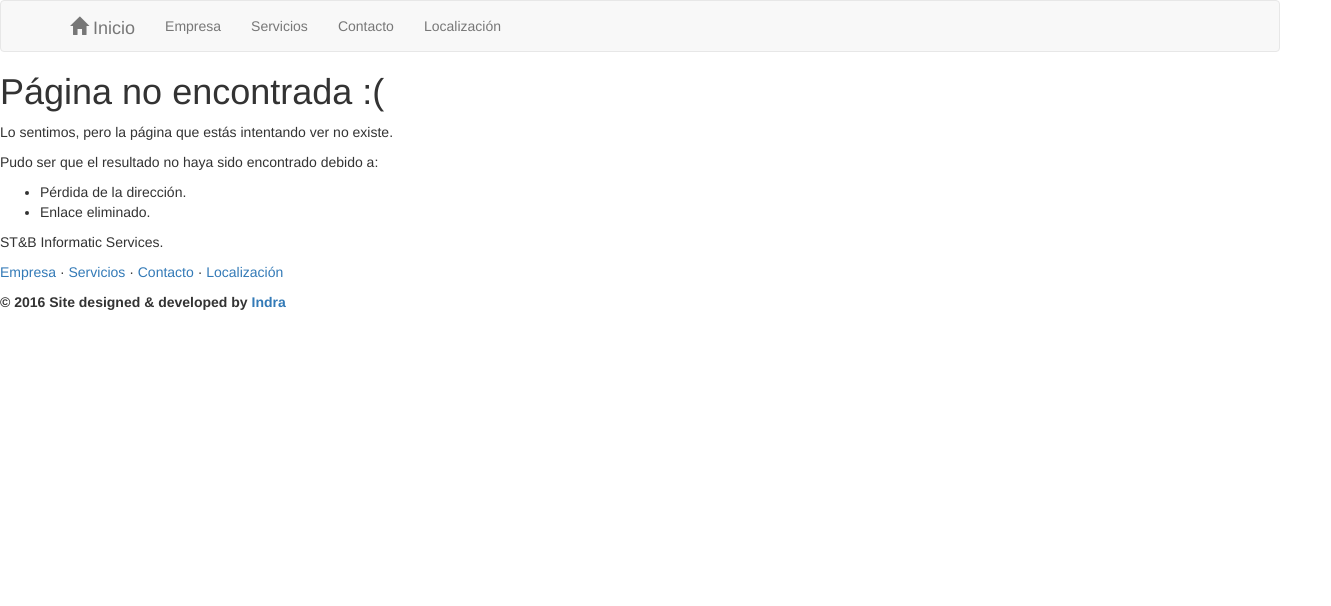
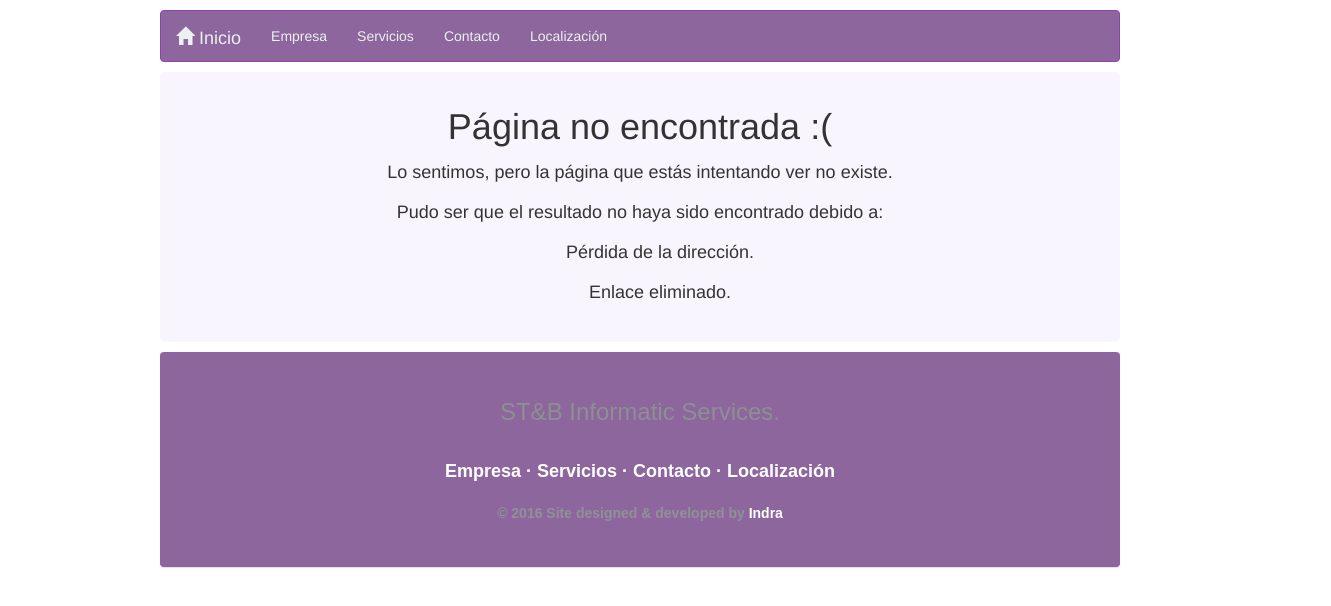
Before and after one commit to 13sergy/prototipoAngularJS, a website: page app/404.html in a window 1280 px wide. Shown: the whole page, 1331 px wide, since content can reach past the window. Drawn offline with nearby package versions, Linux system fonts and the light colour scheme; some packages are replaced by stand-ins of ours; files that its build step writes are made by us from their sources; a script that the page names is missing.

Commit message:
Actualizada la pagina 404.html

```diff
--- a/app/404.html
+++ b/app/404.html
@@ -3,7 +3,6 @@
   <head>
       <title>ST&amp;B</title>
     <meta charset="utf-8">
-<!--    <title>Scaffolding Page</title>-->
     <meta name="description" content="">
     <meta name="viewport" content="width=device-width">
 
@@ -14,7 +13,7 @@
     <!-- endbower -->
     <!-- endbuild -->
     <!-- build:css(.tmp) styles/main.css -->
-    <link rel="stylesheet" href="styles/archivo_generado.css">
+    <link rel="stylesheet" href="styles/myCss.css">
 <!--      <link href=”styles/movil.css” rel=”stylesheet” type=”text/css” media=”handheld, only screen and (max-device-width: 480px)” />-->
       <meta name="viewport" content="width=device-width, user-scalable=no, initial-scale=1.0, maximum-scale=1.0, minimum-scale=1.0">
     <!-- endbuild -->
@@ -55,16 +54,12 @@
             <!--CONTENIDO DE LA PAGINA DE ERROR-->
         <div class="capaBase">
             <div class="centrarContenido">
-            <h1>Página no encontrada <span>:(</span></h1>
-            <p>Lo sentimos, pero la página que estás intentando ver no existe.</p>
-            <p>Pudo ser que el resultado no haya sido encontrado debido a:</p>
-            <ul>
-                <li>Pérdida de la dirección.</li>
-                <li>Enlace eliminado.</li>
-            </ul>
-
+              <h1>Página no encontrada <span>:(</span></h1>
+              <p>Lo sentimos, pero la página que estás intentando ver no existe.</p>
+              <p>Pudo ser que el resultado no haya sido encontrado debido a:</p>
+              <ul>Pérdida de la dirección.</ul>
+              <ul>Enlace eliminado.</ul>
             </div>
-
         </div>
 
 
```
Also changed, not shown: app/index.html (+0 -1 lines).
